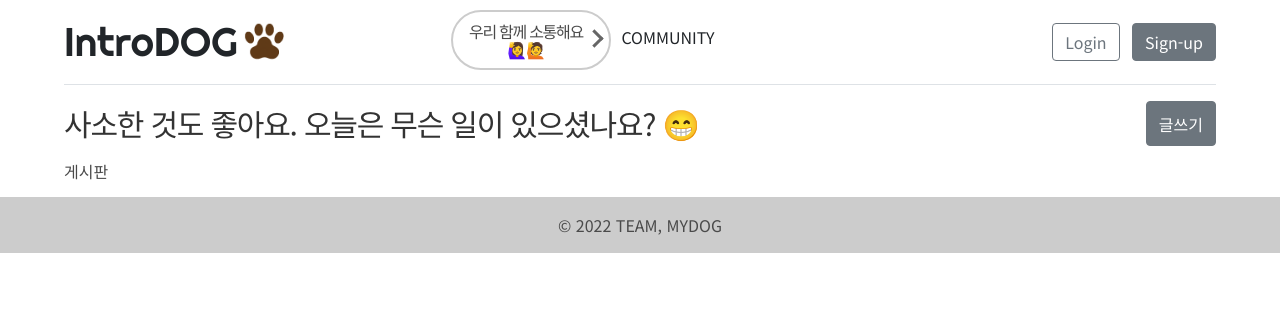
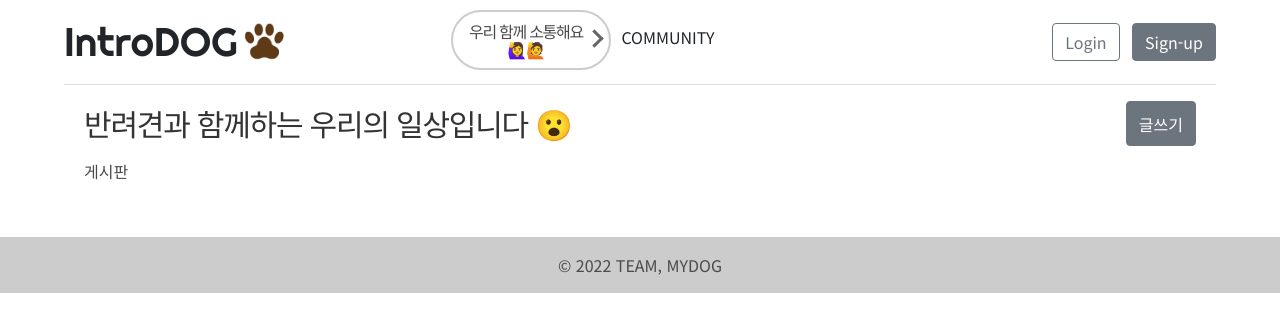
Before and after one commit to jinsDevelopment/myDog, a Flask app: page /board/select in a window 1280 px wide. Shown: the top 332 px of the page. Run offline with Flask 2, Linux system fonts and the light colour scheme; data that the repository does not hold is empty; some libraries are stand-ins or nearby versions.

Commit message:
Edit code: board html css

```diff
--- a/static/css/board.css
+++ b/static/css/board.css
@@ -1,6 +1,9 @@
 /* *************
 * board
 *****************/
+.board-wrap {
+  padding: 0 20px !important;
+}
 .board-header {
   display: flex;
   justify-content: space-between;
@@ -9,6 +12,13 @@
   font-size: 30px;
   letter-spacing: -0.04em;
   color: #333;
+}
+.btn-write {
+  white-space: nowrap;
+  max-height: 45px;
+}
+.board-album-wrap {
+  margin-bottom: 40px;
 }
 /* *************
 * board_write
@@ -45,5 +55,4 @@
 
 .wrap {
   min-height: 100vh;
-  padding-bottom: 50px;
 }
--- a/static/css/layout.css
+++ b/static/css/layout.css
@@ -93,14 +93,12 @@ button {
 .footer__wrap {
   background-color: #ccc;
 }
-.footerFont {
+/* .footerFont {
   margin-bottom: 0 !important;
   background-color: #ccc;
-}
+} */
 
-.form-group {
-  margin-bottom: 10px;
-}
+
 
 /************
  * topBtn
--- a/templates/board_list.html
+++ b/templates/board_list.html
@@ -1,10 +1,10 @@
 {% extends 'layout.html' %} {% block content %}
     <!-- Page Content -->
-    <div class="container">
+    <div class="container board-wrap">
       <header class="board-header">
-        <div>사소한 것도 좋아요. 오늘은 무슨 일이 있으셨나요? 😁</div>
+        <div>반려견과 함께하는 우리의 일상입니다 😮</div>
         <button
-        class="btn btn-secondary"
+        class="btn btn-secondary btn-write"
         style="margin-left: 5px"
         onclick="window.location.href ='/board/write'"
       >
@@ -17,9 +17,9 @@
             {#    <small>Secondary Text</small>#}
         </h1>
 
-        <div class="row">
+        <div class="row board-album-wrap">
             {% for res in result %}
-            <div class="col-lg-4 col-sm-6 mb-4">
+            <div class="col-lg-3 col-sm-6 mb-4">
                 <div class="card h-100">
                     <a href='/board/detail?id={{ res['id'] }}'>
                       <img class="card-img-top"
--- a/templates/layout.html
+++ b/templates/layout.html
@@ -173,9 +173,9 @@
     <!-- // topBtn -->
 
     <!-- footer -->
-    <div class="footer__wrap">
+    <div class="footer__wrap footerFont">
       <footer class="py-4">
-        <p class="text-center footerFont">© 2022 TEAM, MYDOG</p>
+        <p class="text-center">© 2022 TEAM, MYDOG</p>
       </footer>
     </div>
     <!-- //footer -->
```
